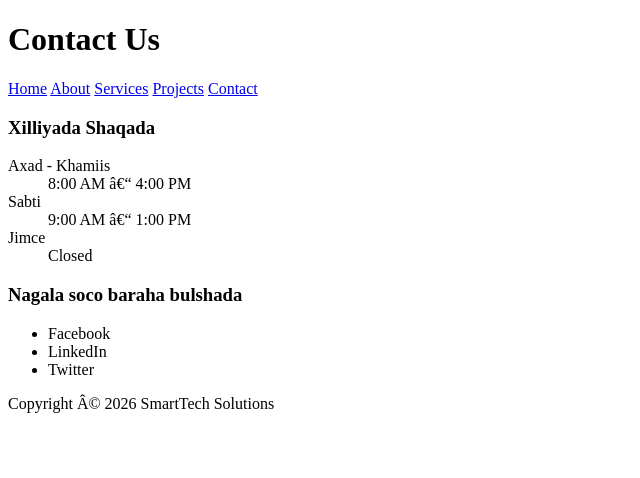
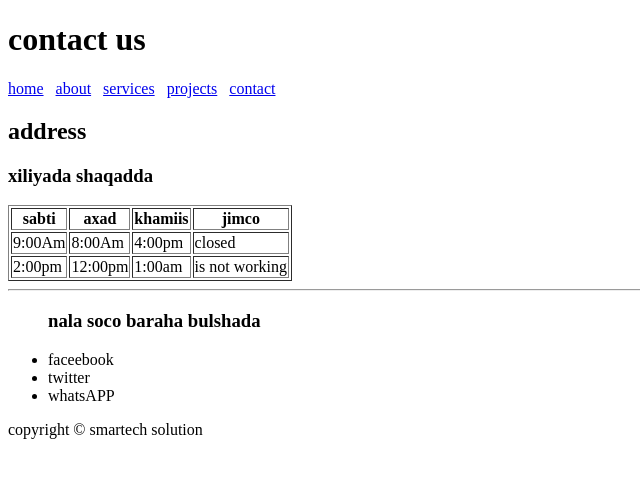
Before and after one commit to anisoothman395-byte/Super-market-, a plain HTML site: page contact.html in a window 1280 px wide. Shown: the whole page, without its empty margins (0-640 px from the left). Drawn offline with Linux system fonts and the light colour scheme.

Commit message:
Add files via upload

```diff
--- a/contact.html
+++ b/contact.html
@@ -1,62 +1,55 @@
 <!DOCTYPE html>
-<html>
-<head>
-<title>SmartTech</title>
-</head>
-
-<body>
-
-<header>
-<h1>Contact Us</h1>
-</header>
-
-<nav>
-<a href="index.html">Home</a>
-<a href="about.html">About</a>
-<a href="services.html">Services</a>
-<a href="projects.html">Projects</a>
-<a href="contact.html">Contact</a>
-</nav>
-
-<main>
-
-<h3>Xilliyada Shaqada</h3>
-
-<dl>
-<dt>Axad - Khamiis</dt>
-<dd>8:00 AM – 4:00 PM</dd>
-
-<dt>Sabti</dt>
-<dd>9:00 AM – 1:00 PM</dd>
-
-<dt>Jimce</dt>
-<dd>Closed</dd>
-</dl>
-
-<h3>Nagala soco baraha bulshada</h3>
-
-<ul>
-<li>Facebook</li>
-<li>LinkedIn</li>
-<li>Twitter</li>
-</ul>
-
-</main>
-
-<footer>
-<p>Copyright © 2026 SmartTech Solutions</p>
-</footer>
-
-</body>
-</html>
 <html>
 
 <head>
   <meta charset="UTF-8">
   <meta name="viewport" content="width=device-width, initial-scale=1">
-  <title></title>
+  <title>smartech contact</title>
 </head>
 
 <body>
+  <header><h1>contact us</h1></header>
+  <nav>
+  <a href="index.html">home</a>&nbsp;&nbsp;
+  <a href="about.html">about</a>&nbsp;&nbsp;
+  <a href="services.html">services</a>&nbsp;&nbsp;
+  <a href="projects.html">projects</a>&nbsp;&nbsp;
+  <a href="contact.html">contact</a>&nbsp;&nbsp;
+</nav>
+<main>
+<h2>address</h2>
+<h3>xiliyada shaqadda</h3>
+<table border="1">
+  <tr>
+  <th>sabti</th>
+  <th>axad</th>
+  <th>khamiis</th>
+  <th>jimco</th>
+  </tr>
+  <tr>
+    <td>9:00Am</td>
+    <td>8:00Am</td>
+    <td>4:00pm</td>
+    <td>closed</td>
+  </tr>
+  <tr>
+    <td>2:00pm</td>
+    <td>12:00pm</td>
+    <td>1:00am</td>
+    <td>is not working</td>
+  </tr>
+</table>
+<hr />
+<ul>
+  <h3>nala soco baraha bulshada</h3>
+  <li>faceebook</li>
+  <li>twitter</li>
+  <li>whatsAPP</li>
+</ul>
+</main>
+<footer>
+  <p>copyright &copy; smartech solution</p>
+</footer>
+</body>
 
 </html>
```
Also changed, not shown: about.html (+32 -44 lines), index.html (+21 -19 lines), projects.html (+26 -2 lines), services.html (+37 -57 lines).
